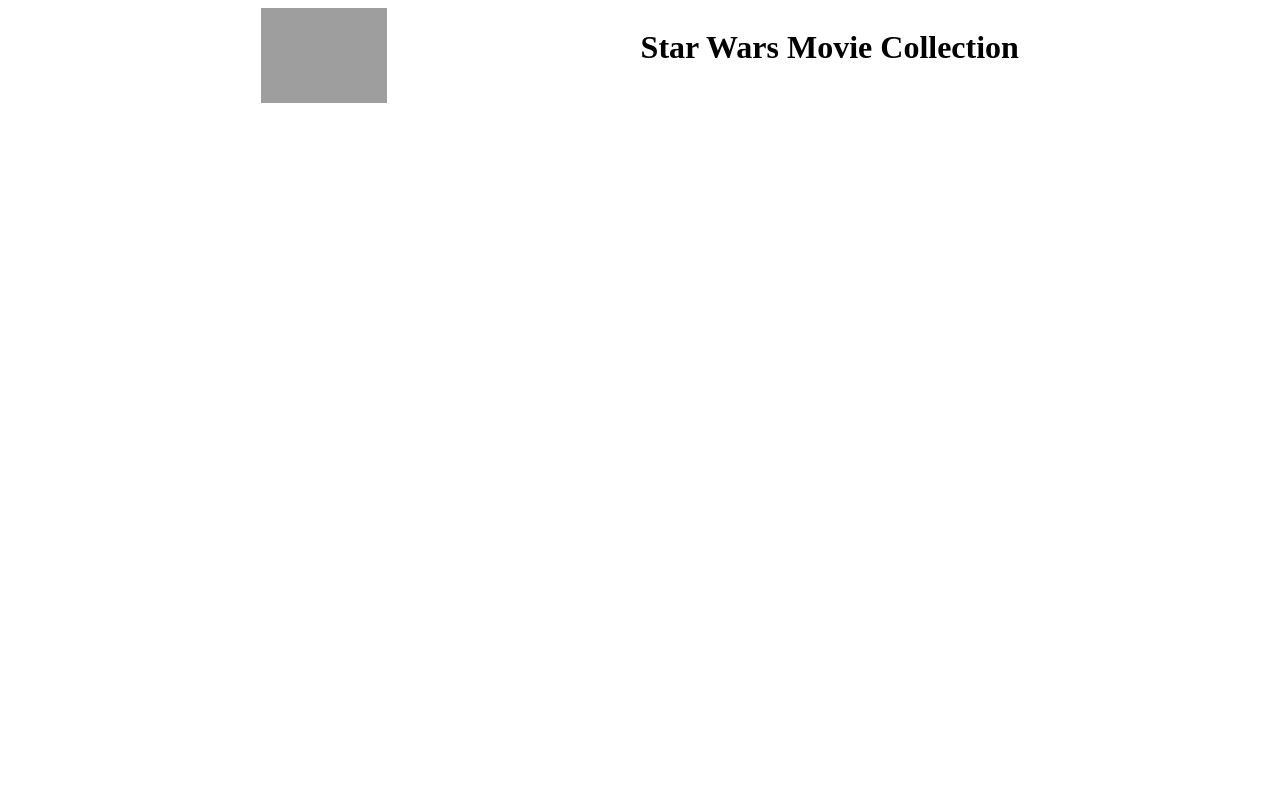
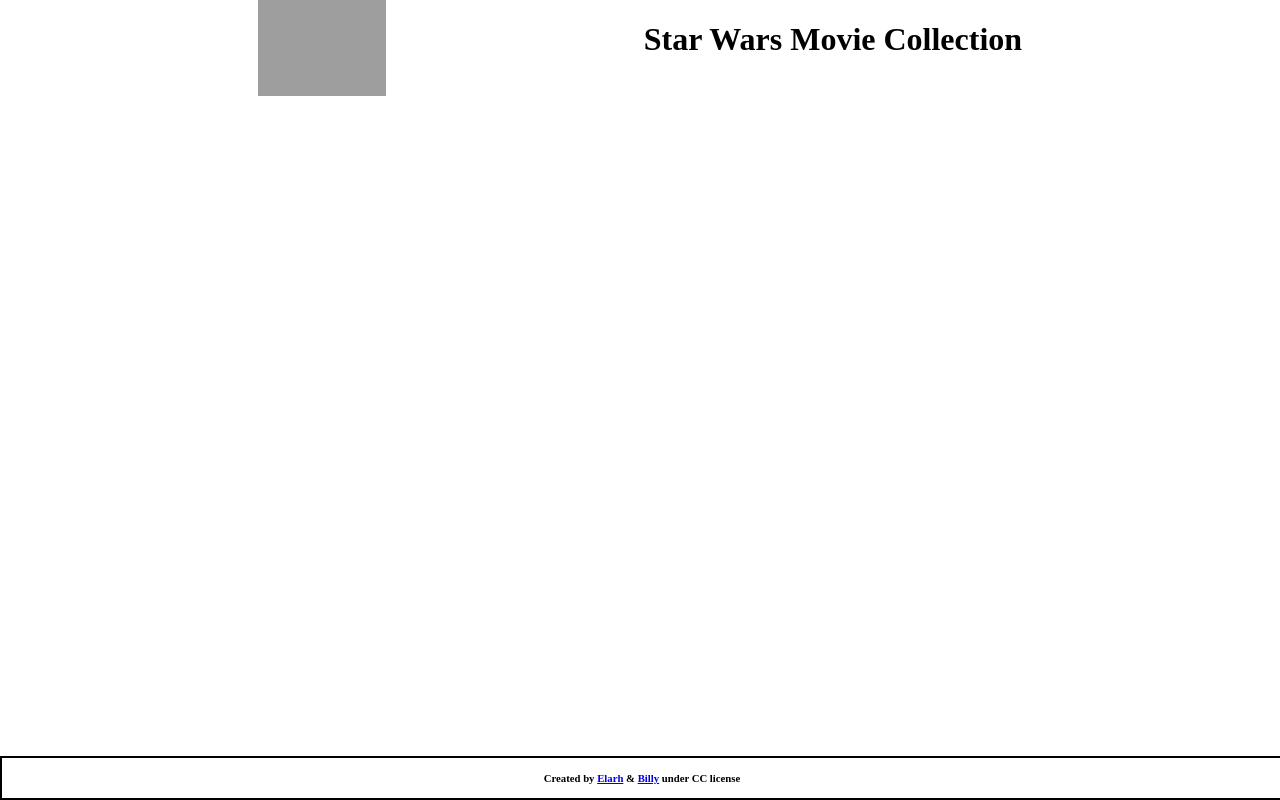
Before and after one commit to billymohajeri/Capstone-Project-02, a website built with webpack: page src/index.html in a window 1280 px wide. Built offline with nearby package versions, Linux system fonts and the light colour scheme; grey boxes are pictures that could not be loaded.

Commit message:
Add footer

```diff
--- a/src/index.css
+++ b/src/index.css
@@ -1,5 +1,7 @@
 body {
   box-sizing: border-box;
+  margin: 0;
+  overflow-x: hidden;
 }
 
 .logo {
@@ -10,3 +12,14 @@
   display: flex;
   justify-content: space-evenly;
 }
+
+footer {
+  display: flex;
+  justify-content: center;
+  align-items: center;
+  border: black 2px solid;
+  position: absolute;
+  bottom: 0;
+  width: 100%;
+  height: 2.5rem;
+}
--- a/src/index.html
+++ b/src/index.html
@@ -122,6 +122,9 @@
         </div>
       </section> -->
     </main>
+    <footer>
+      <h6>Created by <a href="https://github.com/elarhadu">Elarh</a> & <a href="https://github.com/billymohajeri">Billy</a> under CC license</h6>
+    </footer>
     <script src="main.js"></script>
     <script
       src="https://kit.fontawesome.com/777c04cd40.js"
```
